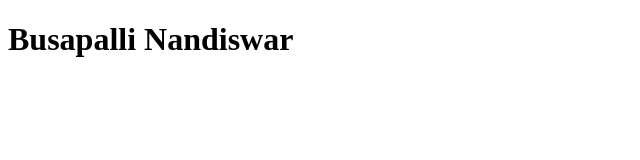
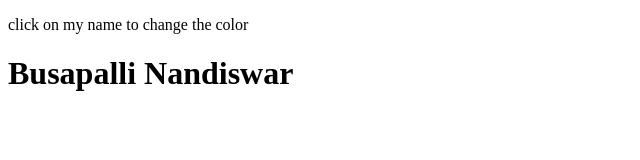
Before and after one commit to nandiswarb93/Nandish_Day54Task_10kcoders, a plain HTML site: page task1.html in a window 1280 px wide. Shown: the whole page, without its empty margins (0-640 px from the left). Drawn offline with Linux system fonts and the light colour scheme.

Commit message:
files updated

```diff
--- a/task1.html
+++ b/task1.html
@@ -6,7 +6,7 @@
     <title>Document</title>
 </head>
 <body>
-
+    <p>click on my name to change the color</p>
 
      <h1>Busapalli Nandiswar</h1>
 
```
